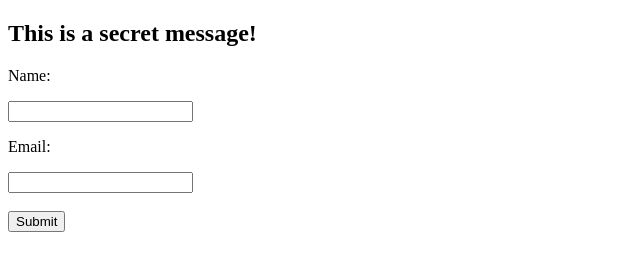
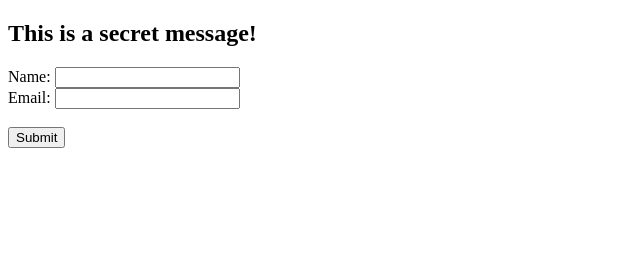
Before and after one commit to fullstack-decal-fa22/hw1-stonewu148, a plain HTML site: page secret.html in a window 1280 px wide. Shown: the whole page, without its empty margins (0-640 px from the left). Drawn offline with Linux system fonts and the light colour scheme.

Commit message:
submitting hw1 again:

```diff
--- a/secret.html
+++ b/secret.html
@@ -6,10 +6,10 @@
     <body>
         <h2>This is a secret message!</h2>
         <form>
-            <p>Name:</p>
+            <label>Name:</label>
             <input type="text" id="name">
             <br>
-            <p>Email:</p>
+            <label>Email:</label>
             <input type="text" id="email">
             <br>
             <br>
```
Also changed, not shown: index.html (+1 -1 lines).
